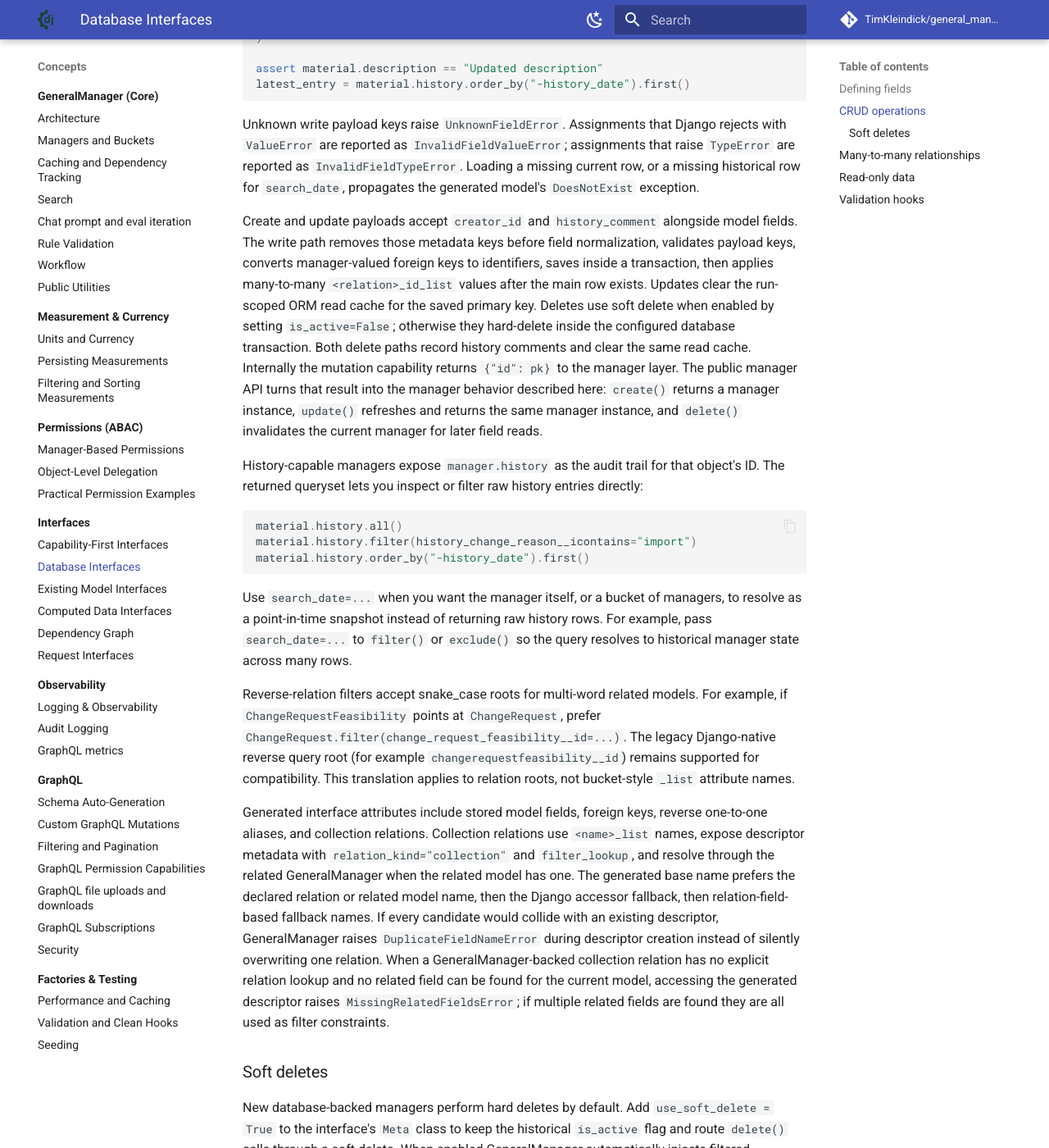
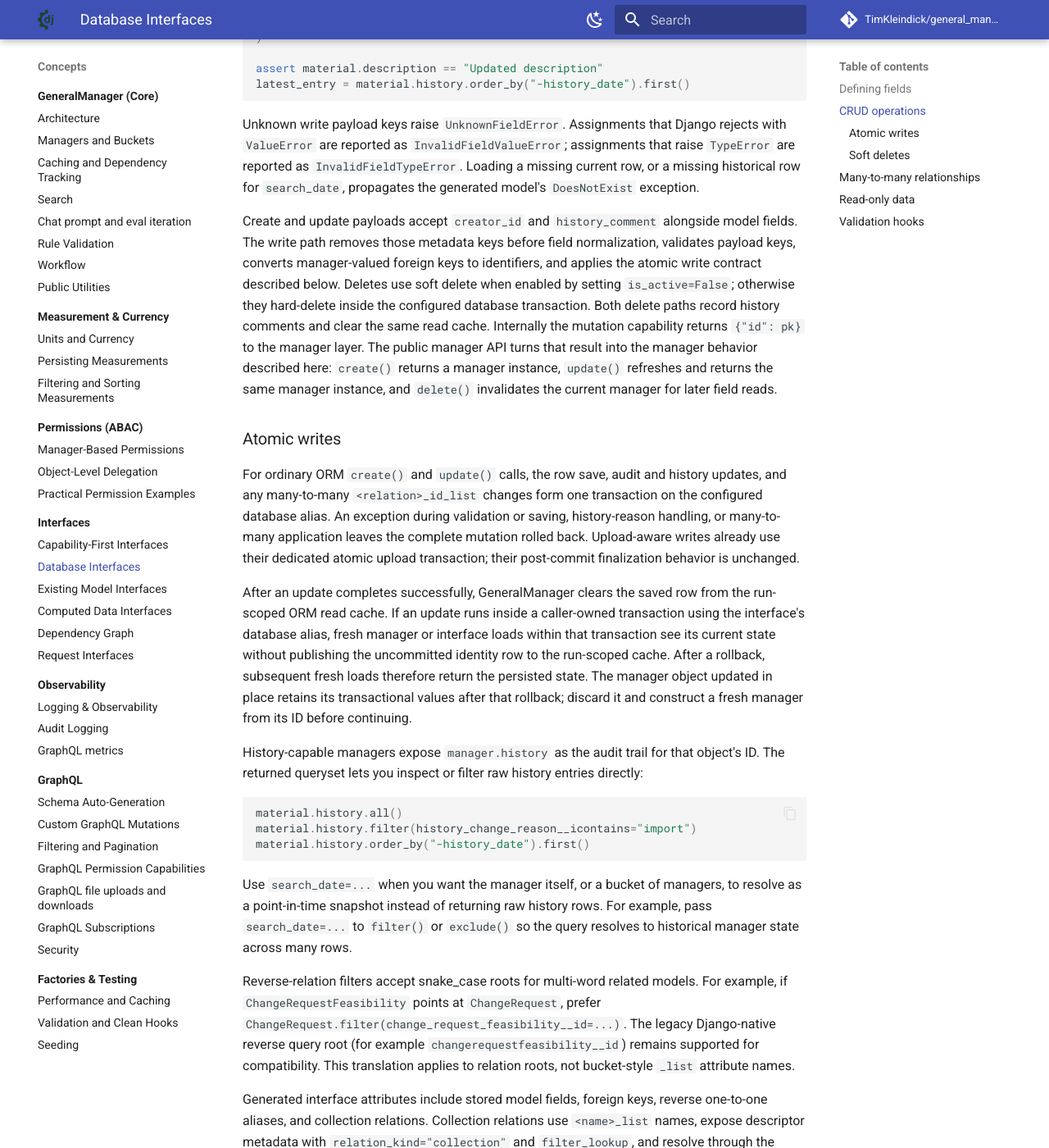
Before and after one commit to TimKleindick/general_manager, an MkDocs documentation site: the page built from docs/concepts/interfaces/db_based_interface.md, in a window 1280 px wide and 1400 px high, scrolled down 1569 px. Shown: the whole window at 82% size. Built offline with MkDocs 1.6.1 and Material for MkDocs 9.7.7, drawn with Linux system fonts in a browser that asks for light colours; comment, search, counter and statistics services are not loaded; some of the changed text lies outside the part shown.

Commit message:
docs: document atomic ORM mutations

````diff
--- a/docs/concepts/interfaces/db_based_interface.md
+++ b/docs/concepts/interfaces/db_based_interface.md
@@ -80,16 +80,32 @@ generated model's `DoesNotExist` exception.
 Create and update payloads accept `creator_id` and `history_comment` alongside
 model fields. The write path removes those metadata keys before field
 normalization, validates payload keys, converts manager-valued foreign keys to
-identifiers, saves inside a transaction, then applies many-to-many
-`<relation>_id_list` values after the main row exists. Updates clear the
-run-scoped ORM read cache for the saved primary key. Deletes use soft delete
-when enabled by setting `is_active=False`; otherwise they hard-delete inside the
-configured database transaction. Both delete paths record history comments and
-clear the same read cache. Internally the mutation capability returns
+identifiers, and applies the atomic write contract described below. Deletes use
+soft delete when enabled by setting `is_active=False`; otherwise they hard-delete
+inside the configured database transaction. Both delete paths record history
+comments and clear the same read cache. Internally the mutation capability returns
 `{"id": pk}` to the manager layer. The public manager API turns that result into
 the manager behavior described here: `create()` returns a manager instance,
 `update()` refreshes and returns the same manager instance, and `delete()`
 invalidates the current manager for later field reads.
+
+### Atomic writes
+
+For ordinary ORM `create()` and `update()` calls, the row save, audit and history
+updates, and any many-to-many `<relation>_id_list` changes form one transaction
+on the configured database alias. An exception during validation or saving,
+history-reason handling, or many-to-many application leaves the complete
+mutation rolled back. Upload-aware writes already use their dedicated atomic
+upload transaction; their post-commit finalization behavior is unchanged.
+
+After an update completes successfully, GeneralManager clears the saved row
+from the run-scoped ORM read cache. If an update runs inside a caller-owned
+transaction using the interface's database alias, fresh manager or interface
+loads within that transaction see its current state without publishing the
+uncommitted identity row to the run-scoped cache. After a rollback, subsequent
+fresh loads therefore return the persisted state. The manager object updated in
+place retains its transactional values after that rollback; discard it and
+construct a fresh manager from its ID before continuing.
 
 History-capable managers expose `manager.history` as the audit trail for that object's ID. The returned queryset lets you inspect or filter raw history entries directly:
 
@@ -123,7 +139,9 @@ New database-backed managers perform hard deletes by default. Add `use_soft_dele
 
 ## Many-to-many relationships
 
-Pass related IDs using the `<field>_id_list` convention. The interface applies the relation after saving the main record to ensure audit entries are consistent.
+Pass related IDs using the `<field>_id_list` convention. The interface saves the
+main record before applying the relation, but both changes remain part of the
+same create or update transaction.
 
 ```python
 Project.create(
````
Also changed, not shown: docs/concepts/interfaces/existing_model_interface.md (+4 -1 lines).
